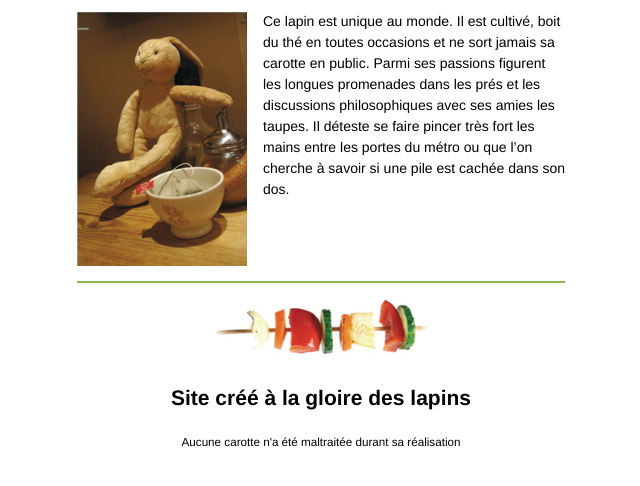
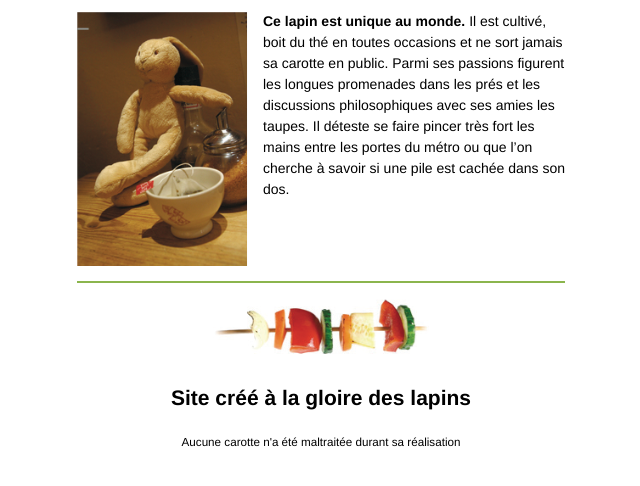
Before and after one commit to tecg-cpw/html-image-alt, a plain HTML site: page index.html in a window 1280 px wide. Shown: the part 220-706 px from the top of the page, without its empty margins (319-959 px from the left). Drawn offline with Linux system fonts and the light colour scheme.

Commit message:
Add missing emphasis to text

```diff
--- a/index.html
+++ b/index.html
@@ -36,7 +36,7 @@
         </nav>
         <div>
             <img src="img/lapin.png" width="172" height="256" id="lapin" alt="photo d'illustration" />
-            <p>Ce lapin est unique au monde. Il est cultivé, boit du thé en toutes occasions et ne sort jamais sa carotte en public. Parmi ses passions figurent les longues promenades dans les prés et les discussions philosophiques avec ses amies les taupes. Il déteste se faire pincer très fort les mains entre les portes du métro ou que l’on cherche à savoir si une pile est cachée dans son dos.</p>
+            <p><strong>Ce lapin est unique au monde.</strong> Il est cultivé, boit du thé en toutes occasions et ne sort jamais sa carotte en public. Parmi ses passions figurent les longues promenades dans les prés et les discussions philosophiques avec ses amies les taupes. Il déteste se faire pincer très fort les mains entre les portes du métro ou que l’on cherche à savoir si une pile est cachée dans son dos.</p>
         </div>
         <footer>
             <img src="img/brochette-de-legumes.png" width="224" height="62" alt=""/>
```
